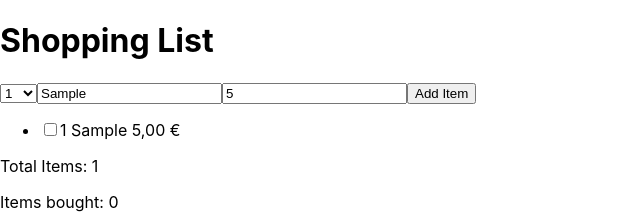
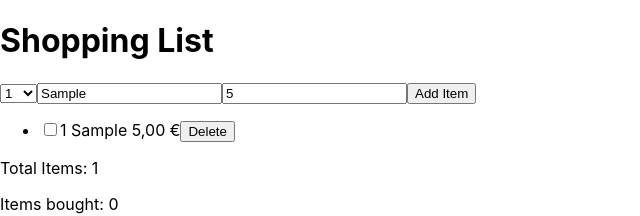
Before and after one commit to jrcopeti/react-shopping-list, a React (Create React App) app: page / in a window 1280 px wide. Both pictures are taken after typing "Sample", "5" into the empty fields and a click on the button "Add Item". Shown: the top 216 px of the page, without its empty margins (0-640 px from the left). Built offline with nearby package versions, Linux system fonts and the light colour scheme.

Commit message:
delete items

```diff
--- a/src/components/App.js
+++ b/src/components/App.js
@@ -19,6 +19,10 @@ export default function App() {
     );
   }
 
+  function handleDeleteItems(id) {
+    setItems((items) => items.filter((item) => item.id !== id));
+  }
+
   function formatCurrency(value) {
     return new Intl.NumberFormat("de-DE", {
       style: "currency",
@@ -30,7 +34,12 @@ export default function App() {
     <div>
       <Title />
       <AddItemForm onAddItems={handleAddItems} />
-      <List items={items} onFormatCurrency={formatCurrency} onToggleItems={handleToggleItems} />
+      <List
+        items={items}
+        onFormatCurrency={formatCurrency}
+        onToggleItems={handleToggleItems}
+        onDeleteItems={handleDeleteItems}
+      />
       <Status items={items} onFormatCurrency={formatCurrency} />
     </div>
   );
--- a/src/components/List.js
+++ b/src/components/List.js
@@ -1,6 +1,6 @@
 import ListItem from "./ListItem";
 
-export default function List({ items, onFormatCurrency, onToggleItems }) {
+export default function List({ items, onFormatCurrency, onToggleItems, onDeleteItems  }) {
   return (
     <ul>
       {items.map((item) => (
@@ -9,6 +9,7 @@ export default function List({ items, onFormatCurrency, onToggleItems }) {
           item={item}
           onFormatCurrency={onFormatCurrency}
           onToggleItem={onToggleItems}
+          onDeleteItem={onDeleteItems}
         />
       ))}
     </ul>
--- a/src/components/ListItem.js
+++ b/src/components/ListItem.js
@@ -1,4 +1,4 @@
-export default function ListItem({ item, onFormatCurrency, onToggleItem }) {
+export default function ListItem({ item, onFormatCurrency, onToggleItem, onDeleteItem }) {
   return (
     <li>
       <input
@@ -9,6 +9,7 @@ export default function ListItem({ item, onFormatCurrency, onToggleItem }) {
       <span style={item.bought ? { textDecoration: "line-through" } : {}}>
         {item.quantity} {item.name} {onFormatCurrency(item.price)}
       </span>
+      <button onClick={() => onDeleteItem(item.id)}>Delete</button>
     </li>
   );
 }
```
